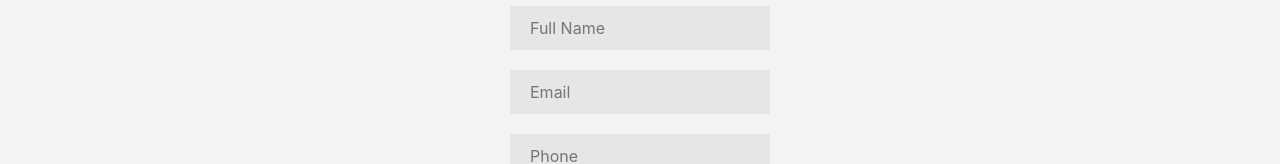
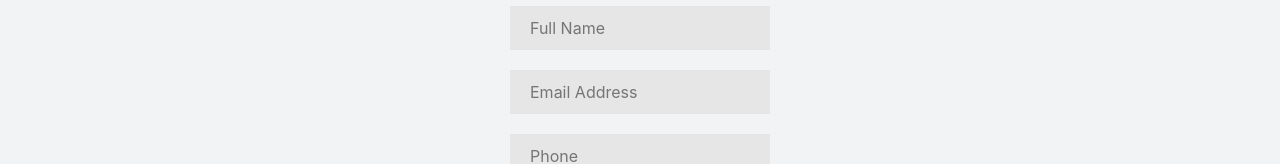
Before and after one commit to ChamodDinuka/3rd-GroupProject, a React (Create React App) app in the folder web/: page /tourguideregister in a window 1280 px wide. Shown: the part 145-309 px from the top of the page. Built offline with nearby package versions, Linux system fonts and the light colour scheme; no server answers.

Commit message:
Added changes to login and registration

```diff
--- a/web/src/containers/Login/index.js
+++ b/web/src/containers/Login/index.js
@@ -57,7 +57,7 @@ class Login extends Component {
 					<div className="email">
 						<input
 							type="text"
-							placeholder="Email address"
+							placeholder="Email Address"
 							value={this.state.email}
 							onChange={this.update}
 							name="email"
--- a/web/src/containers/TourGuideRegister/index.js
+++ b/web/src/containers/TourGuideRegister/index.js
@@ -58,7 +58,7 @@ class TourGuideRegister extends Component {
 					<div className="email">
 						<input
 							type="text"
-							placeholder="Email"
+							placeholder="Email Address"
 							name="email"
 							value={this.state.email}
 							onChange={this.update}
--- a/web/src/containers/TouristRegister/index.js
+++ b/web/src/containers/TouristRegister/index.js
@@ -56,7 +56,7 @@ class TouristRegister extends Component {
 					<div className="email">
 						<input
 							type="text"
-							placeholder="Email"
+							placeholder="Email Address"
 							name="email"
 							value={this.state.email}
 							onChange={this.update}
```
